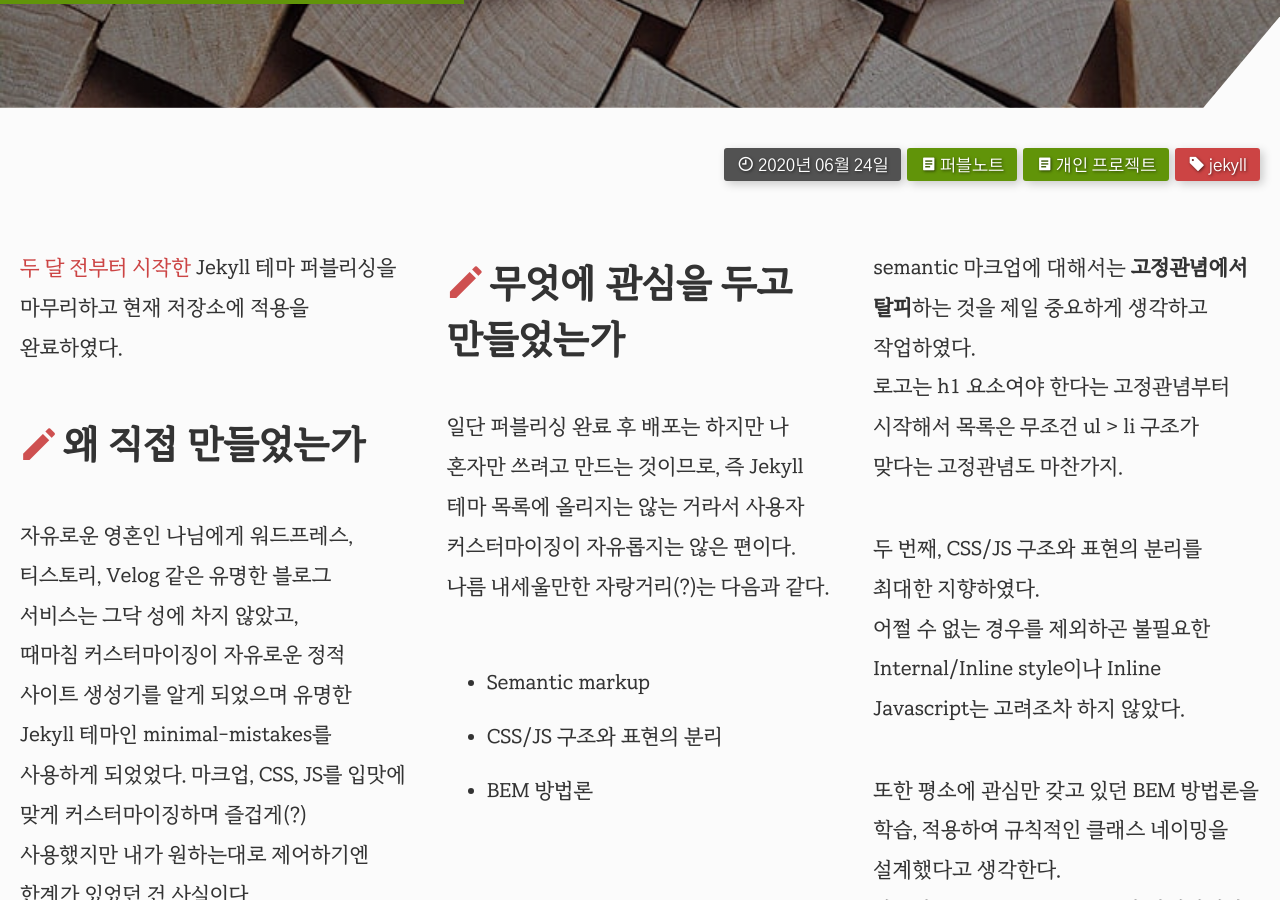
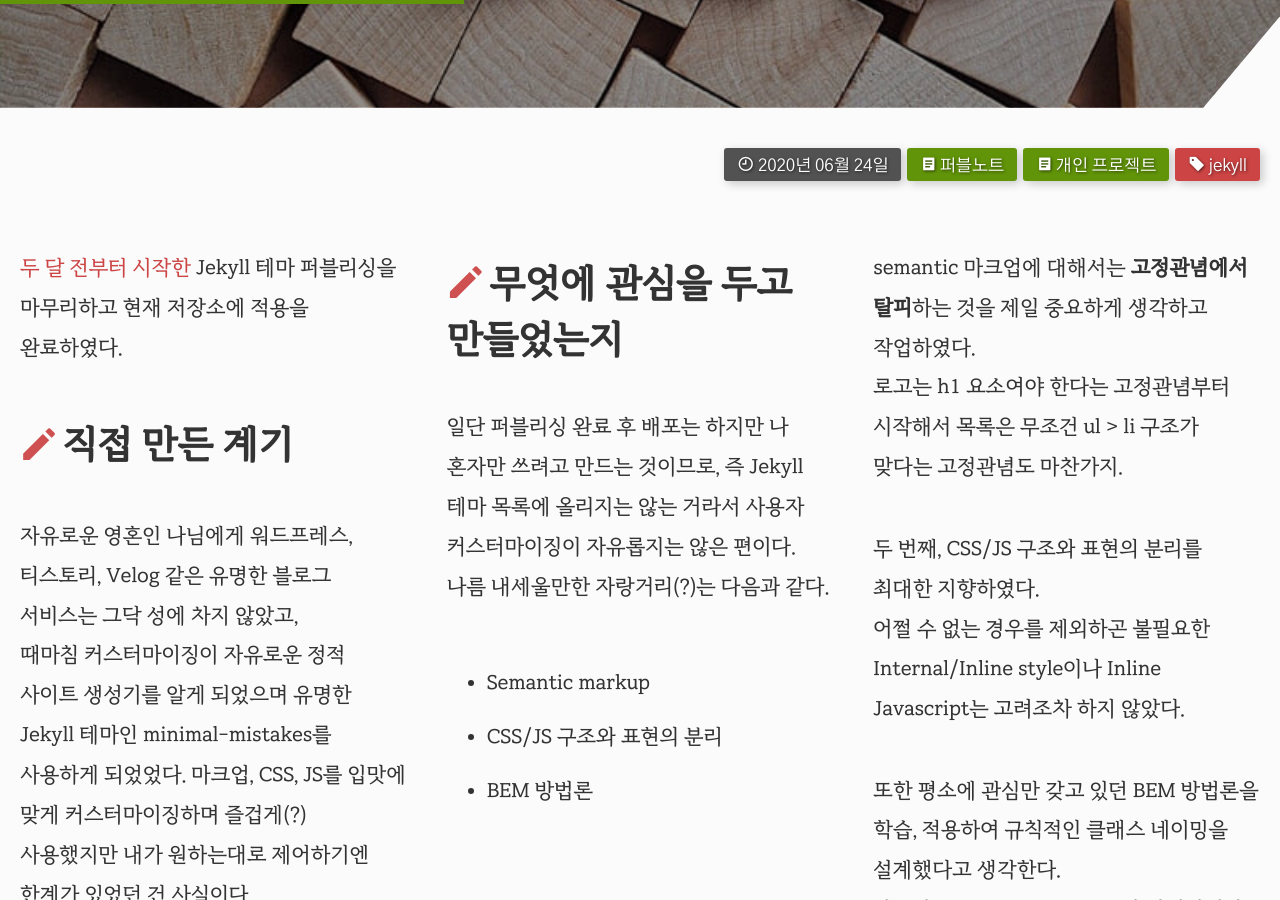
Before and after one commit to selosele/selosele.github.io, a Jekyll site: the page built from _posts/2020-06-24-made-jekyll-theme.md, in a window 1280 px wide and 900 px high, scrolled down 350 px. Built offline with Jekyll 4.4.1, drawn with Linux system fonts in a browser that asks for light colours; comment, search, counter and statistics services are not loaded.

Commit message:
포스트 수정

```diff
--- a/_posts/2020-06-24-made-jekyll-theme.md
+++ b/_posts/2020-06-24-made-jekyll-theme.md
@@ -20,13 +20,13 @@ column: true
 
 [두 달 전부터 시작한](/2020/04/11/making-jekyll-theme/) Jekyll 테마 퍼블리싱을 마무리하고 현재 저장소에 적용을 완료하였다.
 
-## 왜 직접 만들었는가
+## 직접 만든 계기
 
 자유로운 영혼인 나님에게 워드프레스, 티스토리, Velog 같은 유명한 블로그 서비스는 그닥 성에 차지 않았고,
 때마침 커스터마이징이 자유로운 정적 사이트 생성기를 알게 되었으며 유명한 Jekyll 테마인 minimal-mistakes를 사용하게 되었었다. 마크업, CSS, JS를 입맛에 맞게 커스터마이징하며 즐겁게(?) 사용했지만 내가 원하는대로 제어하기엔 한계가 있었던 건 사실이다.
 결국 뇌 어딘가 구석에 처박혀 있는 테마를 직접 만들겠다는 생각을 현실화하기로 마음먹고 도전하게 되었음.
 
-## 무엇에 관심을 두고 만들었는가
+## 무엇에 관심을 두고 만들었는지
 
 일단 퍼블리싱 완료 후 배포는 하지만 나 혼자만 쓰려고 만드는 것이므로, 즉 Jekyll 테마 목록에 올리지는 않는 거라서 사용자 커스터마이징이 자유롭지는 않은 편이다. 나름 내세울만한 자랑거리(?)는 다음과 같다.
 
```
